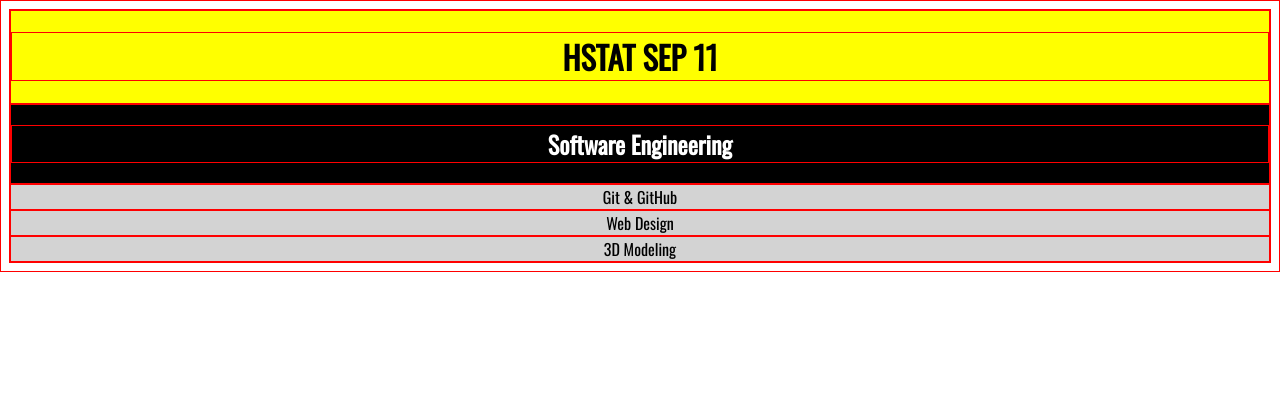
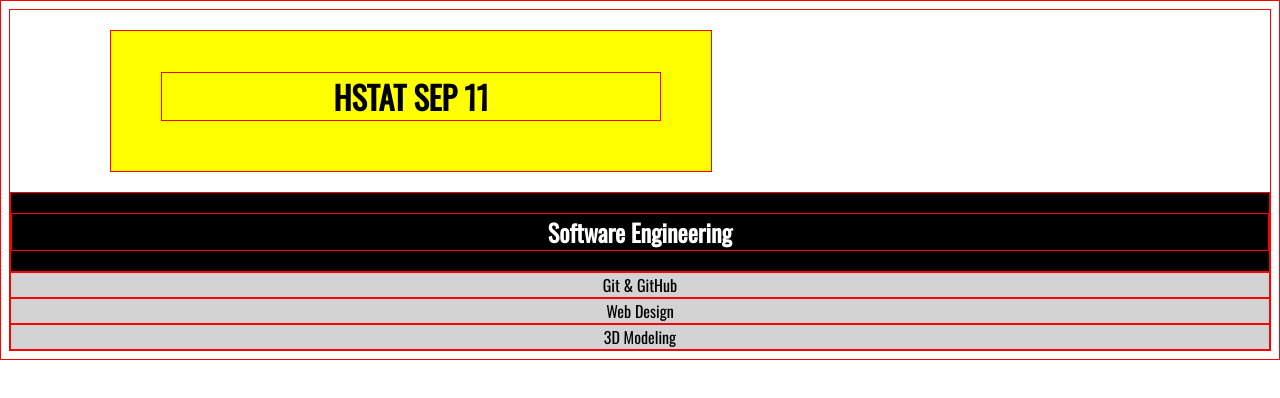
Before and after one commit to zhiyuanc1718/box-model-practice, a plain HTML site: page index.html in a window 1280 px wide. Drawn offline with nearby package versions, Linux system fonts and the light colour scheme.

Commit message:
style title

```diff
--- a/style.css
+++ b/style.css
@@ -9,7 +9,16 @@
 #title {
     background: yellow;
     /*add CSS here*/
-
+    margin-left: 100px;
+    margin-right: 100px;
+    margin-bottom: 20px;
+    margin-top: 20px;
+    width:500px;
+    height:100px;
+    padding-bottom: 20px;
+    padding-left: 50px;
+    padding-top: 20px;
+    padding-right: 50px;
 }
 
 #subtitle {
```
